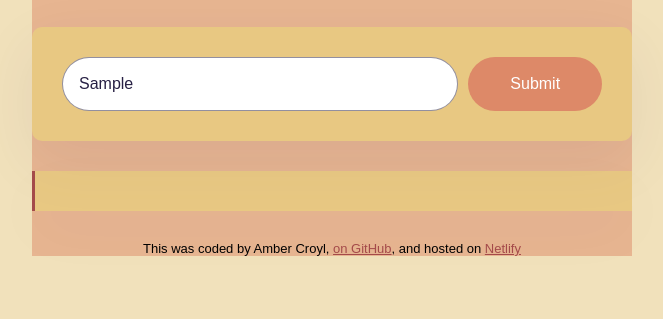
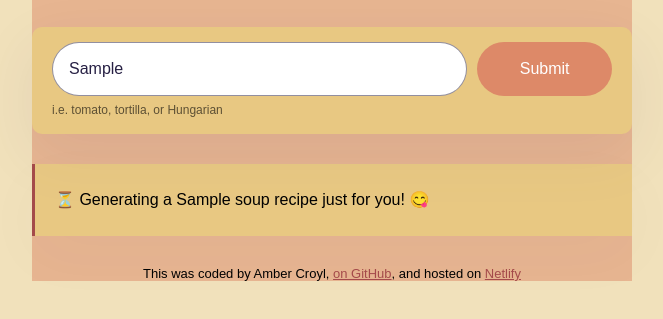
Before and after one commit to AmberShea/soup-recipe-generator, a plain HTML site: page index.html in a window 1280 px wide. Both pictures are taken after typing "Sample" into the empty fields and a click on the input 843 px from the left and 315 px from the top of the page. Shown: the part 231-550 px from the top of the page, without its empty margins (308-971 px from the left). Drawn offline with nearby package versions, Linux system fonts and the light colour scheme; no server answers.

Commit message:
improved the UX

```diff
--- a/index.html
+++ b/index.html
@@ -13,6 +13,8 @@
     <header>
    <h1>Welcome to the Ultimate AI Soup Recipe Generator!</h1>
     </header>
+    <main>
+<div class="form-container">
    <form id="recipe-generator-form">
 <input type="text"
 placeholder="What kind of soup do you want to make?"
@@ -24,11 +26,14 @@ id="user-instructions" />
 
 <input type="submit" class="submit-button"/>
    </form>
-<div class="recipe" id="recipe">
+   <div class="hint">i.e. tomato, tortilla, or Hungarian</div>
+</div>
+<div class="recipe hidden blink" id="recipe">
 </div>
    <footer>This was coded by Amber Croyl, <a href="https://github.com/AmberShea" target="_blank"> on GitHub</a>,
     and hosted on <a href="https://ultimate-soup-recipe-generator.netlify.app/" target="_blank">Netlify</a></footer>
    <script src="src/index.js"></script>
     </div>
+
 </body>
 </html>
--- a/src/index.js
+++ b/src/index.js
@@ -17,6 +17,9 @@ function generateRecipe(event) {
     let context = "You are a culinary expert that can generate soup recipes of many flavors from around the world and using a variety of ingredients you can provide easy soup recipes in an organized format that have short ingredient lists and simple instructions in simple HTML format make sure to include the user instructions";
     let apiUrl = `https://api.shecodes.io/ai/v1/generate?prompt=${prompt}&context=${context}&key=${apiKey}`;
 
+    let recipeElement = document.querySelector("#recipe");
+    recipeElement.classList.remove("hidden");
+    recipeElement.innerHTML = `<div class="generating">⏳ Generating a ${instructionsInput.value} soup recipe just for you! 😋</div>`;
     console.log("Generating recipe");
     console.log(`Prompt: ${prompt}`);
     console.log(`Context: ${context}`);
--- a/src/style.css
+++ b/src/style.css
@@ -20,13 +20,21 @@ h1 {
 header {
     margin-bottom: 30px;
 }
-form {
-    padding: 30px;
+.form-container {
+    margin-bottom: 30px;
+    padding: 15px 20px;
     background-color: rgba(232, 228, 109, 0.4);
     box-shadow: 0px 20px 60px rgba(65, 50, 100, 0.08);
     border-radius: 10px;
+}
+form {
     display: flex;
-    margin-bottom: 30px;
+}
+.hint {
+    line-height: 1.5;
+    opacity: 0.6;
+    margin-top: 5px;
+    font-size: 12px;
 }
 .instructions {
     padding: 16px;
@@ -55,8 +63,19 @@ form {
     border-left: 3px solid #A44A4A;
     box-shadow: 0px 20px 60px rgba(65, 50, 100, 0.03);
 }
+.hidden {
+    display: none;
+}
 footer {
     text-align: center;
     font-size: 13px;
     margin-top: 30px;
 }
+@keyframes blink {
+  50% {
+    opacity: 0.0;
+  }
+}
+.generating {
+  animation: blink 1s step-start 0s infinite;
+}
```
